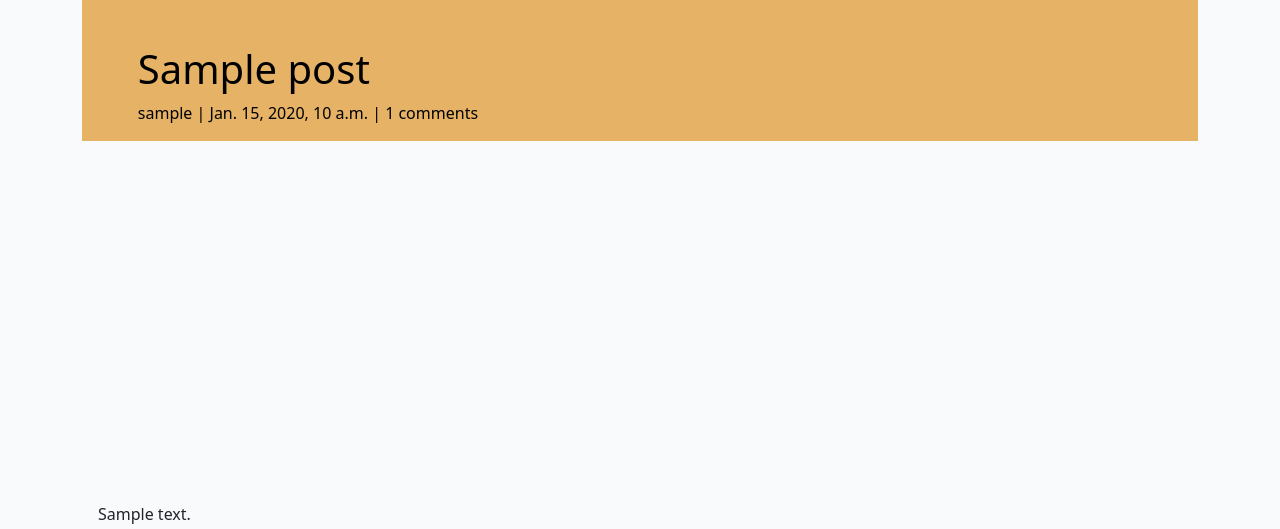
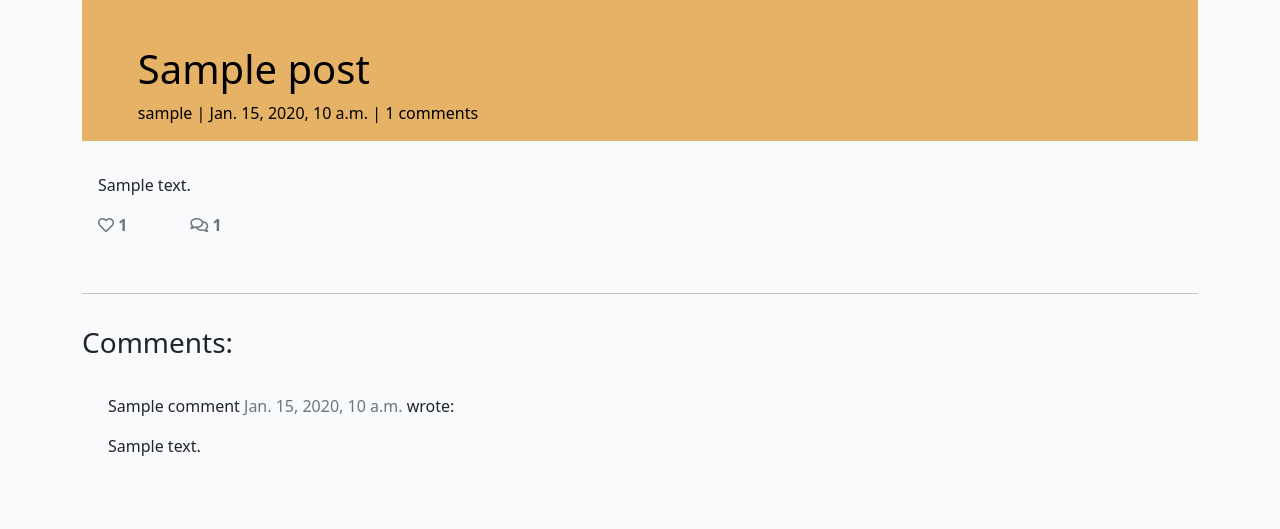
Before and after one commit to AstaJoks/we-love-dogs-PP4, a Django app: a page that uses templates/post_detail.html in a window 1280 px wide. Shown: the part 144-673 px from the top of the page. Run offline with Django 3.2, Linux system fonts and the light colour scheme; tables that the repository leaves empty hold one stand-in row (values such as "Sample post"); some libraries are stand-ins or nearby versions; grey boxes are pictures that could not be loaded.

Commit message:
Re-style post detail page

```diff
--- a/static/css/style.css
+++ b/static/css/style.css
@@ -123,16 +123,11 @@
 .masthead {
     margin-top: 10px;
     overflow: hidden;
-    height: 60vh;
 }
 
 .masthead-text {
     background-color: #e6b265;
     color: black;
-}
-
-.masthead-image {
-    object-fit: cover;
 }
 
 .post-title {
--- a/templates/post_detail.html
+++ b/templates/post_detail.html
@@ -2,23 +2,20 @@
 
 {% load crispy_forms_tags %}
 
-<div class="masthead">
-    <div class="container">
+    <div class="container masthead">
         <div class="row g-0 masthead-text">
-            <div class="col card">
+            <div class="card">
                 <h1 class="post-title">{{ post.title }}</h1>
                 <p class="post-subtitle">{{ post.author }} | {{ post.created_on }} | {{ post.number_of_comments }} comments</p>
             </div>
         </div>
-        <div class="row g-0 masthead-image">
-            <div class="col card">
+    <div class="row g-0">
+        <div class="card">
             {% if "placeholder" in post.featured_image.url %}
             <img class="img-responsive" src="https://res.cloudinary.com/dcydt01ed/image/upload/v1691541592/b25lY21zOjJjMjhiYjFlLWUxNzUtNDU0My04Y2I1LWVjNWJjMzllZDFkOTplMzQ3ZmNjNS1iNWFiLTQ2OGUtOWE3Zi1jYzM0NDc3OGRlZDg_m61lwh.jpg" width="100%">
             {% else %}
             <img src=" {{ post.featured_image.url }}" width="100%">
             {% endif %}
-        </div>
-    </div>
             </div>
         </div>
     </div>
```
Lines whose indentation alone changed are shown as unchanged.
